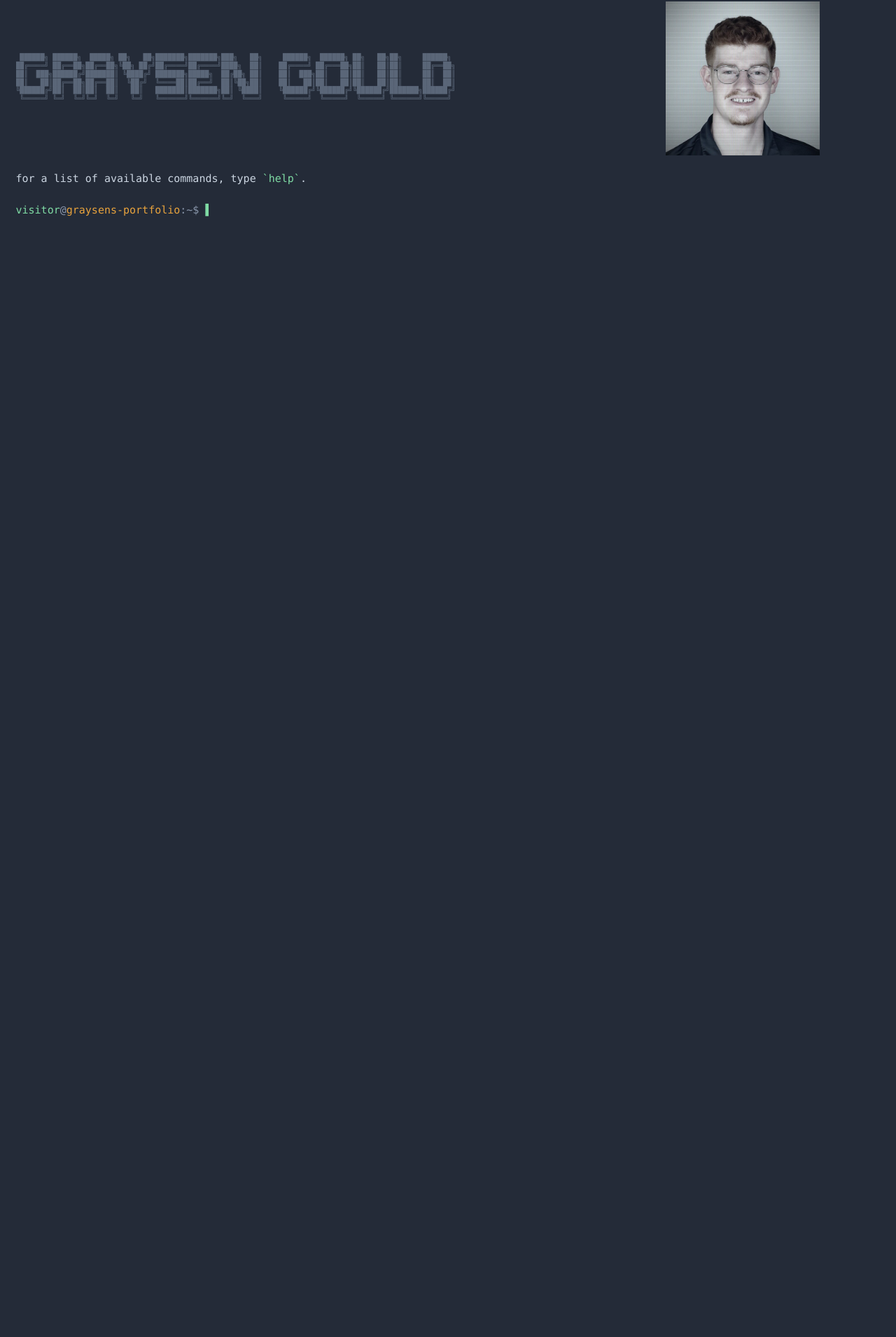
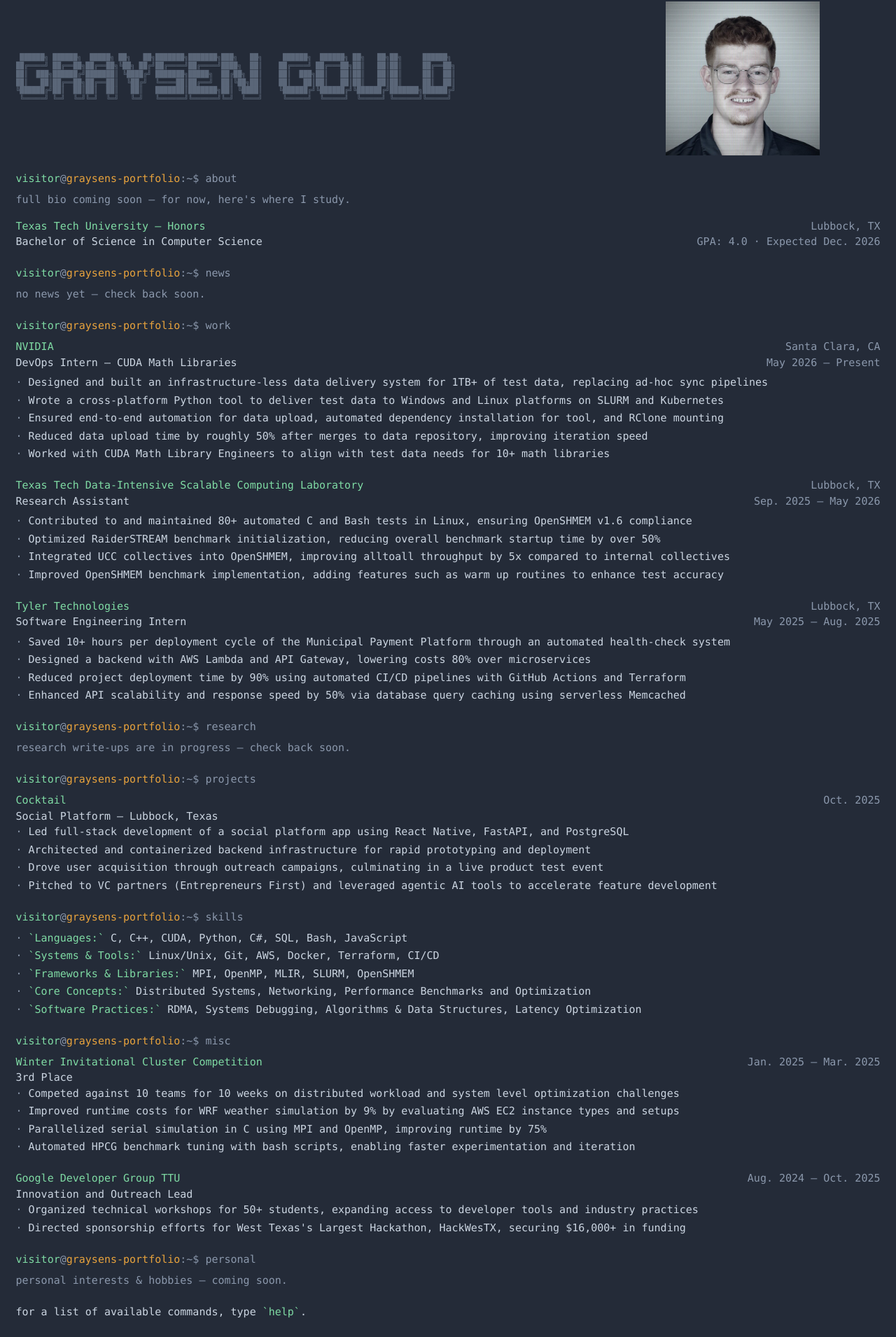
Before and after one commit to GraysenGould/portfolio, a React (Vite) app: page / in a window 1280 px wide. Shown: the part 96-2006 px from the top of the page at 70% size. Before the commit the page ends 800 px from the top, so only its background shows below. Built offline with nearby package versions, Linux system fonts and the light colour scheme.

Commit message:
made all relevent sections pre-render on page when first opened

```diff
--- a/src/Terminal.jsx
+++ b/src/Terminal.jsx
@@ -1,28 +1,34 @@
 import { useState, useEffect, useRef, useCallback } from 'react'
 import Help from './commands/help.jsx'
-import Education from './commands/education.jsx'
+import About from './commands/about.jsx'
+import News from './commands/news.jsx'
 import Experience from './commands/experience.jsx'
+import Research from './commands/research.jsx'
 import Skills from './commands/skills.jsx'
 import Projects from './commands/projects.jsx'
 import Activities from './commands/activities.jsx'
+import Personal from './commands/personal.jsx'
 import Nvidia from './commands/nvidia.jsx'
 import Welcome from './commands/welcome.jsx'
 import { contact } from './content.js'
 
 const COMMANDS = {
   help: <Help />,
-  education: <Education />,
-  experience: <Experience />,
+  welcome: <Welcome />,
+  about: <About />,
+  news: <News />,
+  work: <Experience />,
+  research: <Research />,
+  projects: <Projects />,
   skills: <Skills />,
-  projects: <Projects />,
-  activities: <Activities />,
+  misc: <Activities />,
+  personal: <Personal />,
   nvidia: <Nvidia />,
-  welcome: <Welcome />,
 }
 
 const PROMPT_USER = 'visitor'
 const PROMPT_HOST = 'graysens-portfolio'
-const BOOT_COMMAND = 'welcome'
+const STARTUP_COMMANDS = ['welcome', 'about', 'news', 'work', 'research', 'projects', 'skills', 'misc', 'personal']
 
 function Prompt() {
   return (
@@ -37,8 +43,10 @@
 
 const startup = [
   { type: 'banner', content: null },
-  { type: 'input', content: BOOT_COMMAND },
-  { type: 'output', content: COMMANDS[BOOT_COMMAND] },
+  ...STARTUP_COMMANDS.flatMap(cmd => [
+    { type: 'input', content: cmd },
+    { type: 'output', content: COMMANDS[cmd] },
+  ]),
   { type: 'hint', content: null },
 ]
 
@@ -49,10 +57,12 @@
   const [historyIndex, setHistoryIndex] = useState(-1)
   const inputRef = useRef(null)
   const bottomRef = useRef(null)
+  const [scrollTick, setScrollTick] = useState(0)
 
   useEffect(() => {
+    if (scrollTick === 0) return
     bottomRef.current?.scrollIntoView({ behavior: 'smooth' })
-  }, [history])
+  }, [scrollTick])
 
   const focusInput = useCallback(() => {
     inputRef.current?.focus()
@@ -60,7 +70,6 @@
 
   useEffect(() => {
     document.addEventListener('keydown', focusInput)
-    focusInput()
     return () => document.removeEventListener('keydown', focusInput)
   }, [focusInput])
 
@@ -69,10 +78,11 @@
     const inputEntry = { type: 'input', content: cmd }
 
     if (cmd === 'clear') {
-      setHistory(startup)
+      setHistory([])
       setCmdHistory(prev => [raw, ...prev])
       setHistoryIndex(-1)
       setInputValue('')
+      setScrollTick(t => t + 1)
       return
     }
 
@@ -93,6 +103,7 @@
     setCmdHistory(prev => [raw, ...prev])
     setHistoryIndex(-1)
     setInputValue('')
+    setScrollTick(t => t + 1)
   }
 
   function handleKeyDown(e) {
@@ -109,6 +120,7 @@
           { type: 'input', content: inputValue },
           { type: 'tab-matches', content: matches },
         ])
+        setScrollTick(t => t + 1)
       }
     } else if (e.key === 'Enter') {
       runCommand(inputValue)
--- /dev/null
+++ b/src/commands/about.jsx
@@ -0,0 +1,19 @@
+import { education } from '../content.js'
+
+export default function About() {
+  return (
+    <div className="output-block">
+      <p className="placeholder-text">full bio coming soon — for now, here's where I study.</p>
+      <div className="entry">
+        <div className="entry-header">
+          <span className="entry-title">{education.school}</span>
+          <span className="entry-meta">{education.location}</span>
+        </div>
+        <div className="entry-subheader">
+          <span className="entry-role">{education.degree}</span>
+          <span className="entry-dates">GPA: {education.gpa} · {education.graduation}</span>
+        </div>
+      </div>
+    </div>
+  )
+}
--- a/src/commands/help.jsx
+++ b/src/commands/help.jsx
@@ -1,9 +1,12 @@
 const commands = [
-  ['education', 'My Education'],
-  ['experience', 'Work Experience'],
+  ['about', 'About Me'],
+  ['news', 'Latest Updates'],
+  ['work', 'Work Experience'],
+  ['research', 'Research'],
+  ['projects', 'My Projects'],
   ['skills', 'Technical Skills'],
-  ['projects', 'My Projects'],
-  ['activities', 'Leadership & Competitions'],
+  ['misc', 'Leadership & Competitions'],
+  ['personal', 'Personal'],
   ['clear', 'Clear terminal'],
 ]
 
--- /dev/null
+++ b/src/commands/news.jsx
@@ -0,0 +1,7 @@
+export default function News() {
+  return (
+    <div className="output-block">
+      <p className="placeholder-text">no news yet — check back soon.</p>
+    </div>
+  )
+}
--- /dev/null
+++ b/src/commands/personal.jsx
@@ -0,0 +1,7 @@
+export default function Personal() {
+  return (
+    <div className="output-block">
+      <p className="placeholder-text">personal interests &amp; hobbies — coming soon.</p>
+    </div>
+  )
+}
--- /dev/null
+++ b/src/commands/research.jsx
@@ -0,0 +1,7 @@
+export default function Research() {
+  return (
+    <div className="output-block">
+      <p className="placeholder-text">research write-ups are in progress — check back soon.</p>
+    </div>
+  )
+}
--- a/src/index.css
+++ b/src/index.css
@@ -203,6 +203,15 @@
   color: var(--mint);
 }
 
+.placeholder-text {
+  color: var(--punct);
+  margin-bottom: 1rem;
+}
+
+.placeholder-text:last-child {
+  margin-bottom: 0;
+}
+
 .accent::before,
 .accent::after {
   content: '`';
```
